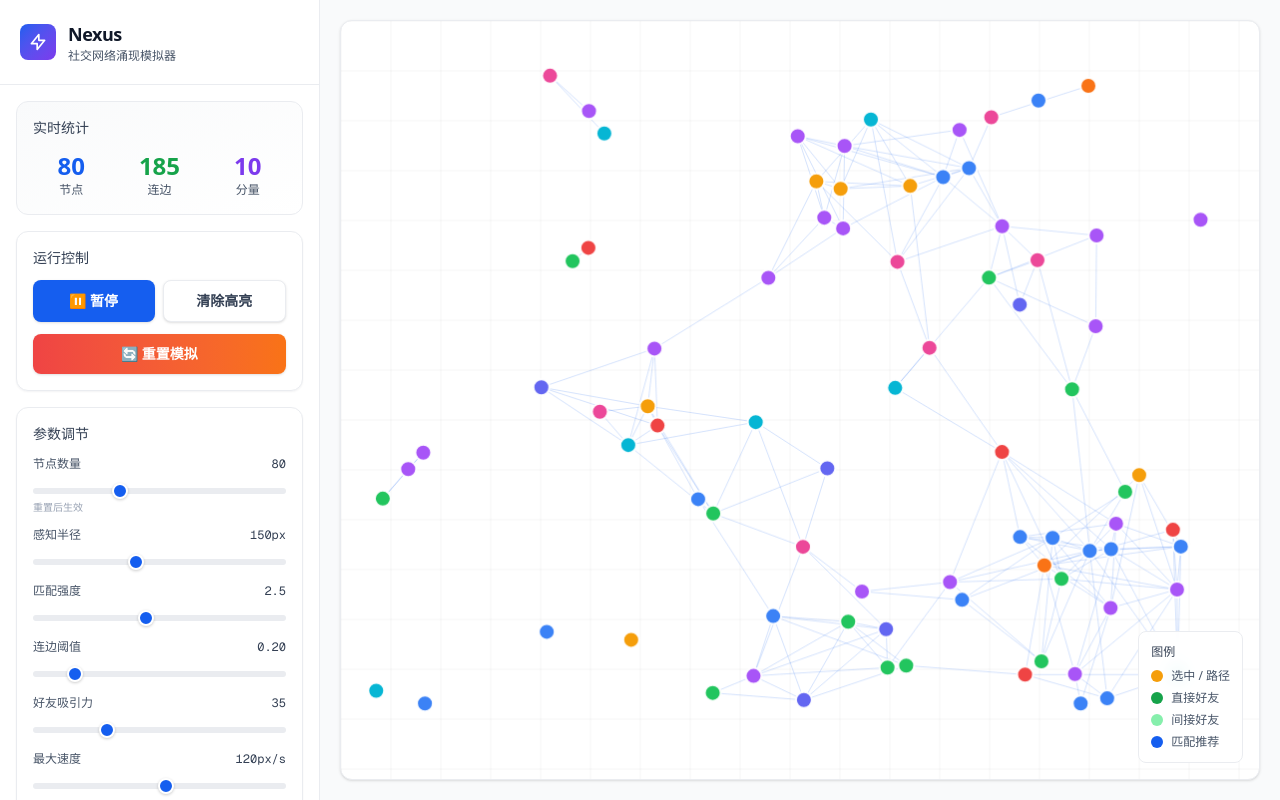
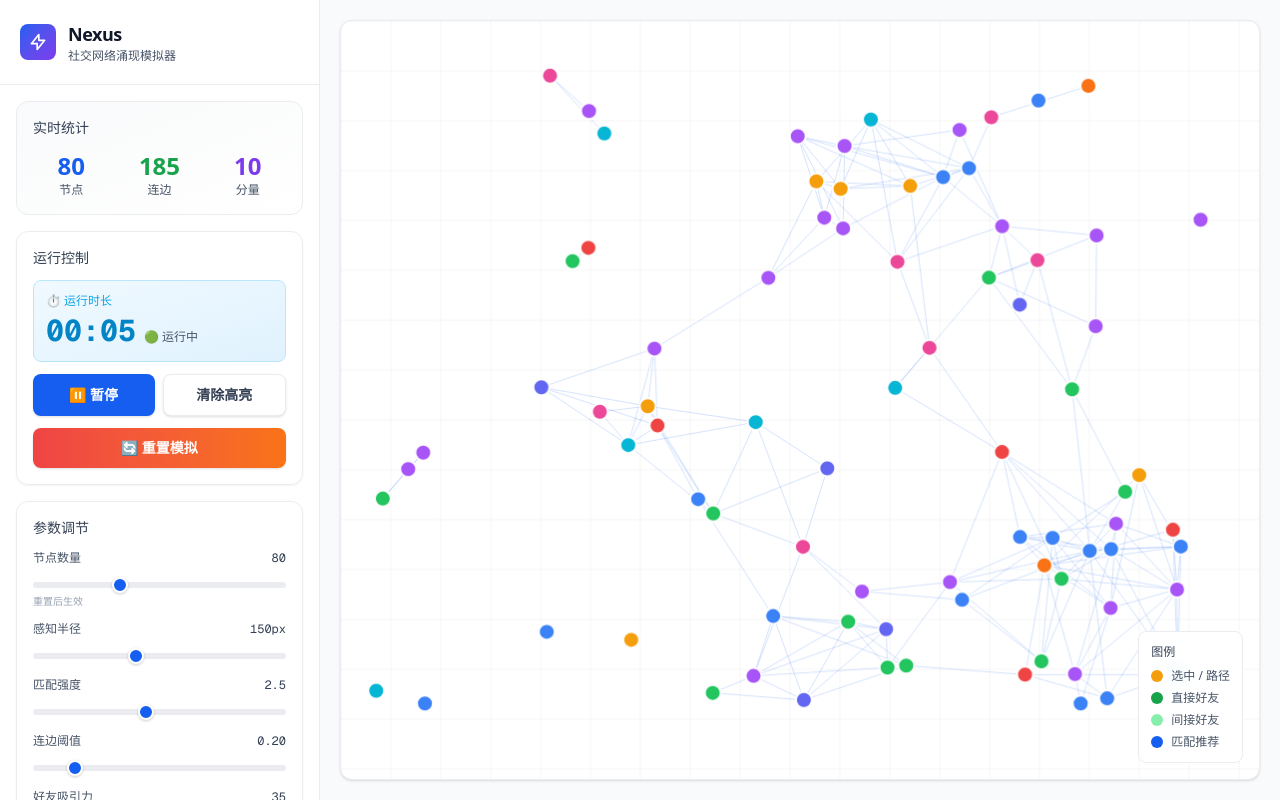
Before and after one commit to ChasePassion/class_datastructure, a Next.js app: page / in a window 1280 px wide. Built offline with nearby package versions, Linux system fonts and the light colour scheme.

Commit message:
添加计时器功能

```diff
--- a/src/components/simulation/SocialGraph.tsx
+++ b/src/components/simulation/SocialGraph.tsx
@@ -44,6 +44,11 @@ export default function SocialGraph() {
   const [mode, setMode] = useState<Mode>('none');
   const [selectedId, setSelectedId] = useState<string | null>(null);
   const [selectedAgent, setSelectedAgent] = useState<Agent | null>(null);
+
+  // 计时器状态
+  const [elapsedTime, setElapsedTime] = useState(0); // 已经过的时间（毫秒）
+  const startTimeRef = useRef<number | null>(null); // 开始时间戳
+  const pausedTimeRef = useRef(0); // 暂停时已累积的时间
 
   // Path 模式：选择两点
   const [pathStart, setPathStart] = useState<string | null>(null);
@@ -210,6 +215,56 @@ export default function SocialGraph() {
     setSelectedId(null);
     setSelectedAgent(null);
     setMode('none');
+
+    // 重置计时器
+    setElapsedTime(0);
+    startTimeRef.current = Date.now();
+    pausedTimeRef.current = 0;
+  };
+
+  // 计时器效果
+  useEffect(() => {
+    let intervalId: NodeJS.Timeout | null = null;
+
+    if (running) {
+      // 如果正在运行，开始或继续计时
+      if (startTimeRef.current === null) {
+        startTimeRef.current = Date.now();
+      } else {
+        // 从暂停状态恢复，调整开始时间
+        startTimeRef.current = Date.now() - pausedTimeRef.current;
+        pausedTimeRef.current = 0;
+      }
+
+      intervalId = setInterval(() => {
+        if (startTimeRef.current !== null) {
+          setElapsedTime(Date.now() - startTimeRef.current);
+        }
+      }, 100); // 每100ms更新一次
+    } else {
+      // 如果暂停，记录已累积的时间
+      if (startTimeRef.current !== null) {
+        pausedTimeRef.current = Date.now() - startTimeRef.current;
+        startTimeRef.current = null;
+      }
+    }
+
+    return () => {
+      if (intervalId) clearInterval(intervalId);
+    };
+  }, [running]);
+
+  // 格式化时间显示
+  const formatTime = (ms: number): string => {
+    const totalSeconds = Math.floor(ms / 1000);
+    const hours = Math.floor(totalSeconds / 3600);
+    const minutes = Math.floor((totalSeconds % 3600) / 60);
+    const seconds = totalSeconds % 60;
+
+    if (hours > 0) {
+      return `${hours}:${minutes.toString().padStart(2, '0')}:${seconds.toString().padStart(2, '0')}`;
+    }
+    return `${minutes.toString().padStart(2, '0')}:${seconds.toString().padStart(2, '0')}`;
   };
 
   // 更新引擎参数
@@ -409,6 +464,20 @@ export default function SocialGraph() {
           {/* 运行控制 */}
           <div className="bg-white rounded-xl border border-[#EAECF0] shadow-[0_1px_2px_rgba(16,24,40,0.05)] p-4 space-y-3">
             <div className="text-[#344054] font-medium text-sm">运行控制</div>
+
+            {/* 时间显示 */}
+            <div className="bg-gradient-to-br from-[#F0F9FF] to-[#E0F2FE] rounded-lg border border-[#BAE6FD] p-3">
+              <div className="text-[#0EA5E9] text-xs mb-1">⏱ 运行时长</div>
+              <div className="flex items-baseline gap-2">
+                <div className="text-3xl font-bold text-[#0284C7] font-mono">
+                  {formatTime(elapsedTime)}
+                </div>
+                <div className="text-xs text-[#475467]">
+                  {running ? '🟢 运行中' : '🟡 已暂停'}
+                </div>
+              </div>
+            </div>
+
             <div className="flex gap-2">
               <button
                 className={`flex-1 text-sm font-semibold py-2.5 px-4 rounded-lg shadow-sm transition-all duration-200 ${
```
